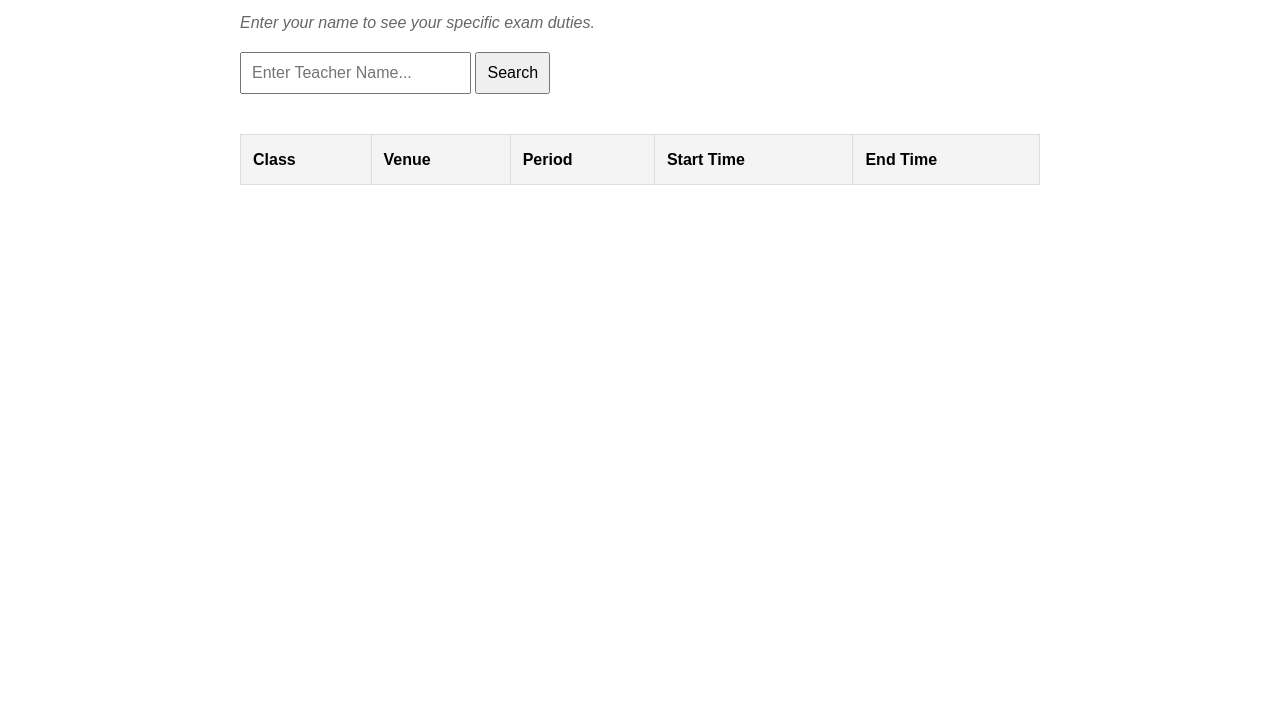
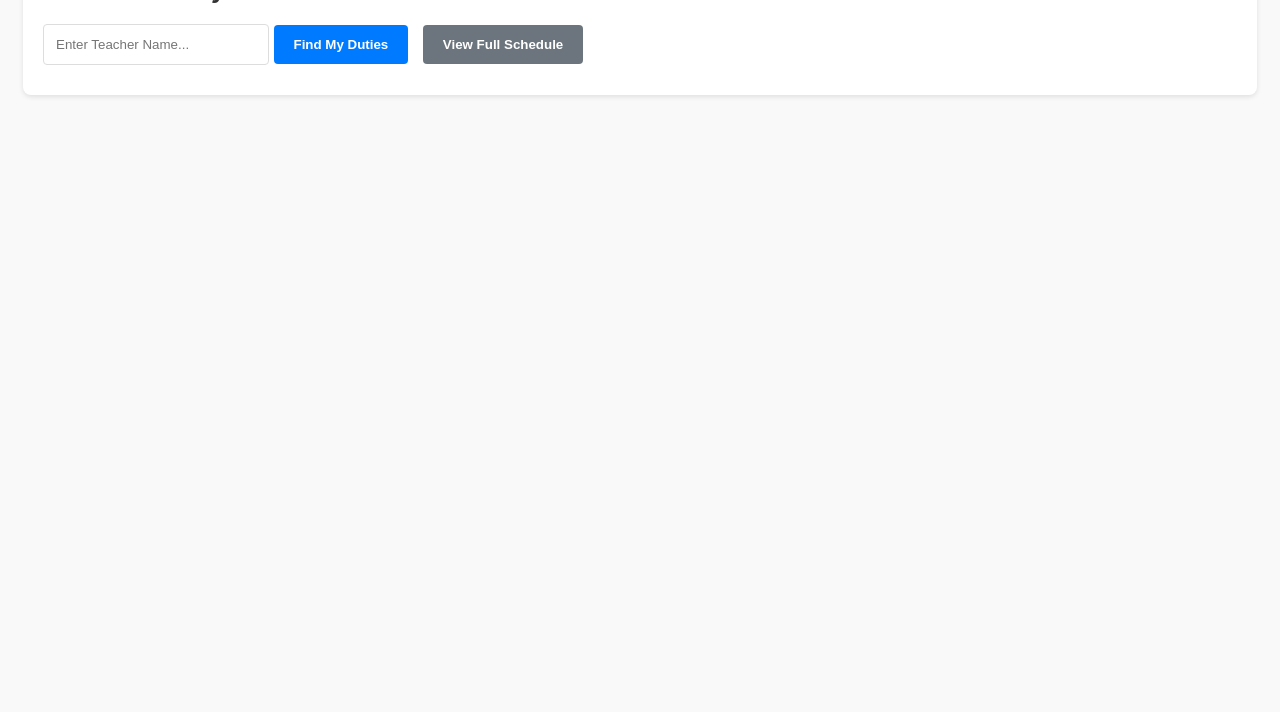
Before and after one commit to happyhappyting/examschedule, a plain HTML site: page index.html in a window 1280 px wide. Shown: the part 88-800 px from the top of the page. Drawn offline with nearby package versions, Linux system fonts and the light colour scheme.

Commit message:
Update index.html

```diff
--- a/index.html
+++ b/index.html
@@ -3,111 +3,132 @@
 <head>
     <meta charset="UTF-8">
     <meta name="viewport" content="width=device-width, initial-scale=1.0">
-    <title>Exam Roster Search</title>
+    <title>Exam Roster Live</title>
     <script src="https://cdnjs.cloudflare.com/ajax/libs/PapaParse/5.3.2/papaparse.min.js"></script>
     <style>
-        body { font-family: sans-serif; padding: 20px; line-height: 1.6; max-width: 800px; margin: auto; }
-        input, button { padding: 10px; font-size: 16px; margin-bottom: 20px; }
-        table { width: 100%; border-collapse: collapse; margin-top: 20px; }
-        th, td { border: 1px solid #ddd; padding: 12px; text-align: left; }
-        th { background-color: #f4f4f4; }
-        .highlight { background-color: #ccc1da; } /* Your Purple highlight */
-        .status { color: #666; font-style: italic; }
+        body { font-family: -apple-system, sans-serif; padding: 15px; background: #f9f9f9; color: #333; }
+        .controls { background: white; padding: 20px; border-radius: 8px; box-shadow: 0 2px 5px rgba(0,0,0,0.1); margin-bottom: 20px; }
+        input { padding: 12px; width: 200px; border: 1px solid #ddd; border-radius: 4px; }
+        button { padding: 12px 20px; cursor: pointer; border: none; border-radius: 4px; background: #007bff; color: white; font-weight: bold; }
+        button.secondary { background: #6c757d; margin-left: 10px; }
+        table { width: 100%; border-collapse: collapse; background: white; font-size: 14px; }
+        th, td { border: 1px solid #dee2e6; padding: 10px; text-align: left; }
+        th { background: #f1f1f1; position: sticky; top: 0; }
+        .context-info { font-size: 0.85em; color: #666; margin-top: 5px; border-top: 1px dashed #eee; padding-top: 5px; }
+        .highlight { background-color: #e2d9f3 !important; }
+        .full-view { font-size: 12px; }
+        .full-view td { white-space: nowrap; }
+        #resultCount { margin: 10px 0; font-weight: bold; color: #555; }
     </style>
 </head>
 <body>
 
-    <h2>Exam Roster Search</h2>
-    <p class="status">Enter your name to see your specific exam duties.</p>
+    <div class="controls">
+        <h2>Exam Roster System</h2>
+        <input type="text" id="teacherName" placeholder="Enter Teacher Name...">
+        <button onclick="searchSchedule()">Find My Duties</button>
+        <button class="secondary" onclick="toggleFullSchedule()">View Full Schedule</button>
+        <div id="resultCount"></div>
+    </div>
 
-    <input type="text" id="teacherName" placeholder="Enter Teacher Name...">
-    <button onclick="searchSchedule()">Search</button>
-
-    <div id="resultCount"></div>
-    <table id="rosterTable">
-        <thead>
-            <tr>
-                <th>Class</th>
-                <th>Venue</th>
-                <th>Period</th>
-                <th>Start Time</th>
-                <th>End Time</th>
-            </tr>
-        </thead>
-        <tbody id="rosterBody"></tbody>
-    </table>
+    <div id="tableContainer" style="overflow-x: auto;">
+        <table id="mainTable">
+            <thead id="tableHead"></thead>
+            <tbody id="tableBody"></tbody>
+        </table>
+    </div>
 
     <script>
         let masterData = [];
+        let isFullView = false;
 
-        // 1. Load the CSV automatically when page opens
         window.onload = function() {
             Papa.parse("master_schedule.csv", {
                 download: true,
+                skipEmptyLines: true,
                 complete: function(results) {
                     masterData = results.data;
-                    console.log("Data loaded!");
+                    console.log("Data loaded successfully.");
                 }
             });
         };
 
         function searchSchedule() {
             const name = document.getElementById('teacherName').value.trim().toLowerCase();
-            const tbody = document.getElementById('rosterBody');
-            const countDiv = document.getElementById('resultCount');
-            tbody.innerHTML = "";
-
             if (!name) return;
+            isFullView = false;
 
             let matches = [];
 
-            // 2. Mimic VBA "SearchRange" (C7 to AZ222)
-            // In CSV array: Row 6 is index 6, Col C is index 2
+            // Starting from Row 7 (Index 6) as per your VBA
             for (let r = 6; r < masterData.length; r++) {
                 for (let c = 2; c < masterData[r].length; c++) {
-                    let cellValue = masterData[r][c] || "";
+                    let cellValue = (masterData[r][c] || "").toString();
 
                     if (cellValue.toLowerCase().includes(name)) {
+                        // FIX: Column A (0) is Class, Column B (1) is Venue
+                        let currentClass = masterData[r][0] || "N/A";
+                        let currentVenue = masterData[r][1] || "N/A";
 
-                        // 3. Find Class (Col A) and Venue (Col B)
-                        let currentClass = masterData[r][0];
-                        let currentVenue = masterData[r][1];
+                        // Find Context (Before/After)
+                        let before = masterData[r-1] ? masterData[r-1][c] : "None";
+                        let after = masterData[r+1] ? masterData[r+1][c] : "None";
 
-                        // 4. Find the "Period" and "Time" (Looking UP)
-                        let period = "N/A";
-                        let startTime = "N/A";
-                        let endTime = "N/A";
-
-                        // Search upwards for "Period" header
+                        // Find Period/Time by looking UP
+                        let period = "N/A", startTime = "0000", endTime = "0000";
                         for (let checkR = r; checkR >= 0; checkR--) {
                             if (masterData[checkR][c] && masterData[checkR][c].toString().includes("Period")) {
                                 period = masterData[checkR][c];
-                                // Time is 2 rows below the "Period" row (per your VBA)
                                 if (masterData[checkR + 2]) {
-                                    startTime = masterData[checkR + 2][c];
-                                    endTime = masterData[checkR + 2][c + 1]; // End time is usually next col
+                                    startTime = masterData[checkR + 2][c] || "0000";
+                                    endTime = masterData[checkR + 2][c+1] || "0000";
                                 }
                                 break;
                             }
                         }
 
-                        matches.push({ currentClass, currentVenue, period, startTime, endTime });
+                        matches.push({ currentClass, currentVenue, period, startTime, endTime, before, after });
                     }
                 }
             }
 
-            // 5. Display Results
-            countDiv.innerText = "Total Duties Found: " + matches.length;
-            matches.forEach(m => {
-                let row = `<tr>
+            // 1. CHRONOLOGICAL SORT
+            matches.sort((a, b) => parseInt(a.startTime) - parseInt(b.startTime));
+
+            displayPersonal(matches);
+        }
+
+        function displayPersonal(matches) {
+            const head = document.getElementById('tableHead');
+            const body = document.getElementById('tableBody');
+            document.getElementById('resultCount').innerText = `Found ${matches.length} duties.`;
+
+            head.innerHTML = `<tr><th>Time</th><th>Period</th><th>Class</th><th>Venue</th><th>Communication (Before/After)</th></tr>`;
+            body.innerHTML = matches.map(m => `
+                <tr>
+                    <td><b>${m.startTime} - ${m.endTime}</b></td>
+                    <td>${m.period}</td>
                     <td>${m.currentClass}</td>
                     <td>${m.currentVenue}</td>
-                    <td>${m.period}</td>
-                    <td>${m.startTime}</td>
-                    <td>${m.endTime}</td>
-                </tr>`;
-                tbody.innerHTML += row;
-            });
+                    <td>
+                        <div class="context-info"><b>Prev:</b> ${m.before}</div>
+                        <div class="context-info"><b>Next:</b> ${m.after}</div>
+                    </td>
+                </tr>
+            `).join('');
+        }
+
+        function toggleFullSchedule() {
+            const head = document.getElementById('tableHead');
+            const body = document.getElementById('tableBody');
+            document.getElementById('resultCount').innerText = "Full Roster View";
+
+            head.innerHTML = ""; // Full view headers are dynamic
+            body.innerHTML = masterData.map((row, index) => `
+                <tr class="${index < 6 ? 'highlight' : ''}">
+                    ${row.map(cell => `<td>${cell || ''}</td>`).join('')}
+                </tr>
+            `).join('');
         }
     </script>
 </body>
```
